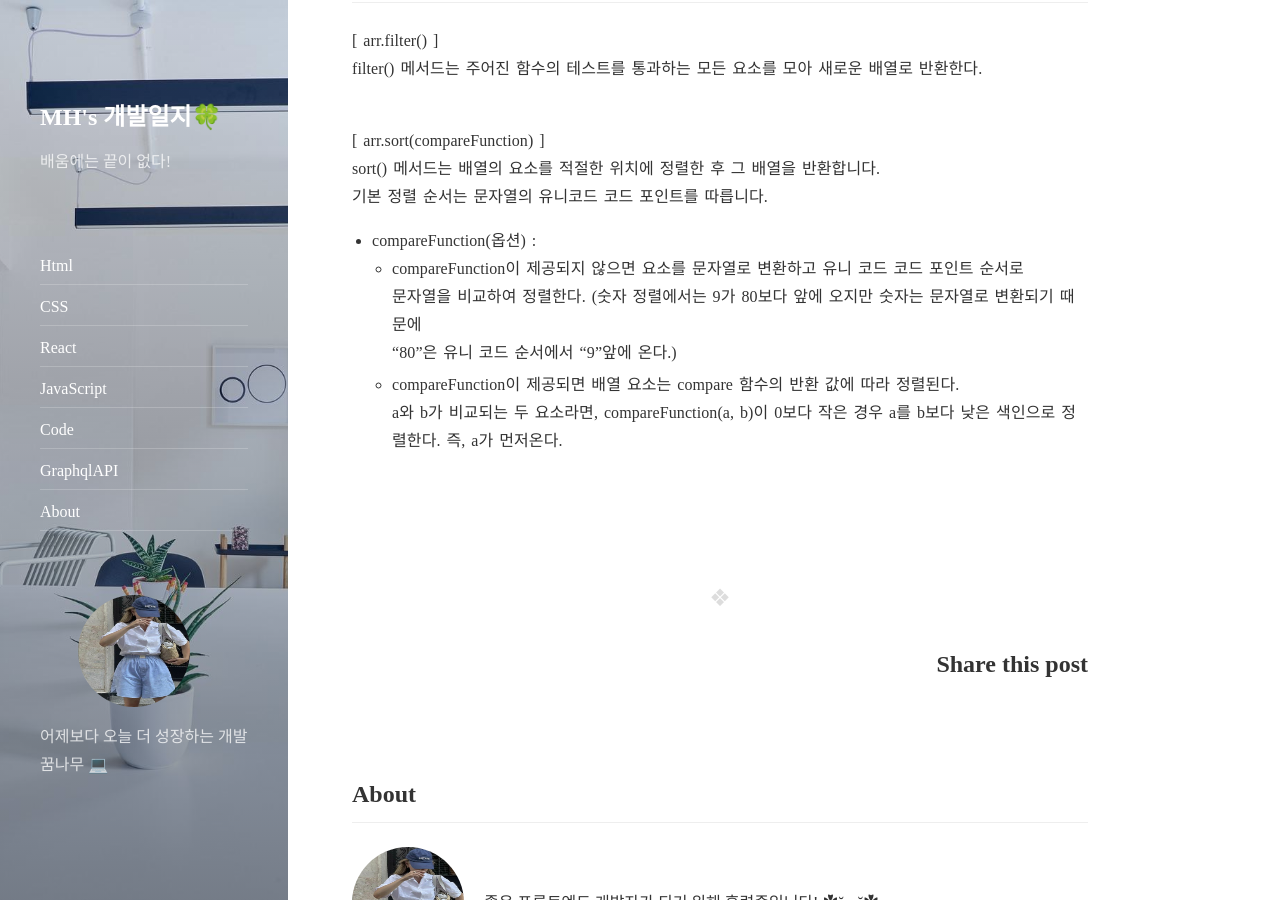
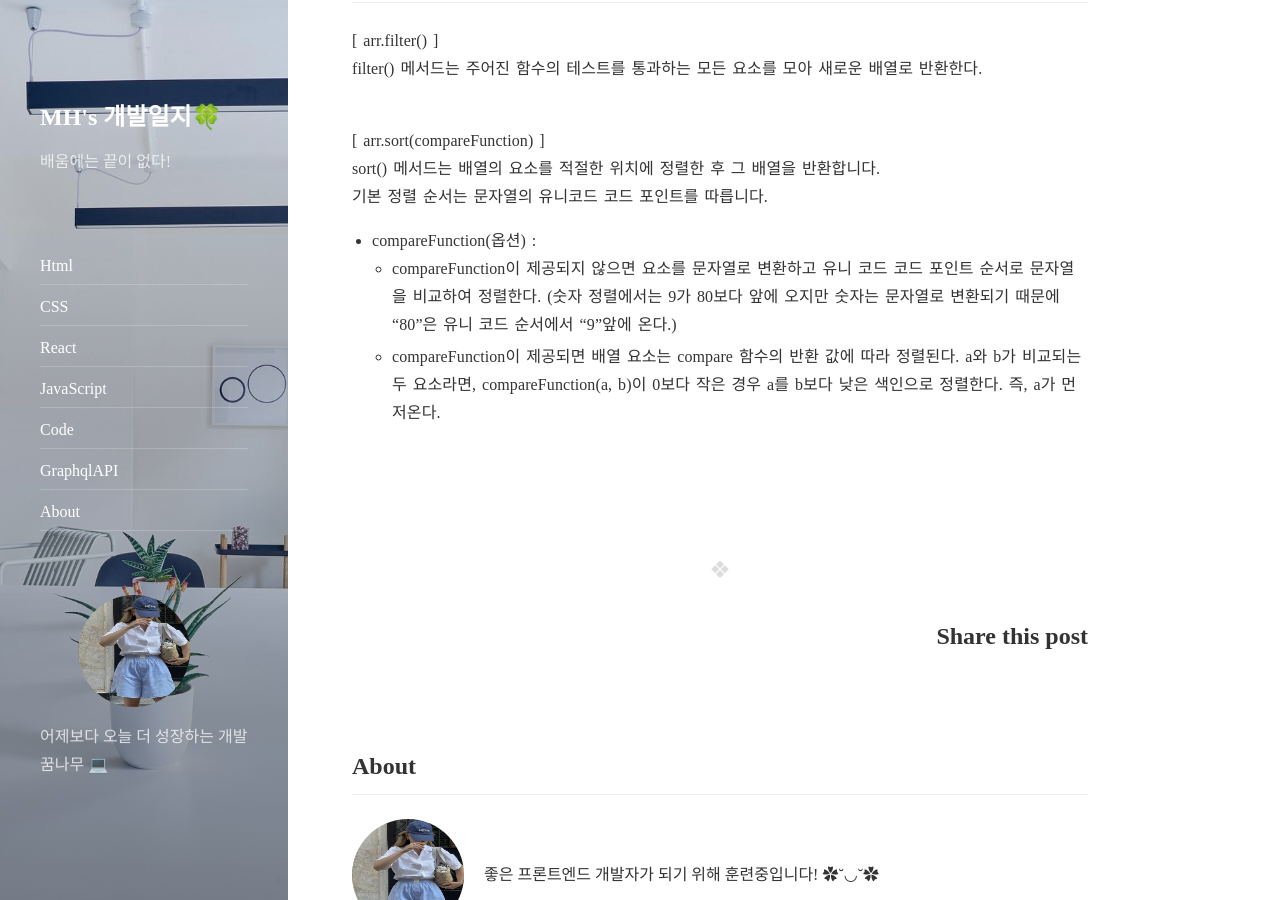
Before and after one commit to MyeongheeJung/MyeongheeJung.github.io, a Jekyll site: the page built from _posts/2023-02-16-algorithm-test2.md, in a window 1280 px wide and 900 px high, scrolled down 1444 px. Built offline with Jekyll 4.4.1, drawn with Linux system fonts in a browser that asks for light colours; nearby versions of some CDN libraries; comment, search, counter and statistics services are not loaded; some of the changed text lies outside the part shown.

```diff
--- a/_posts/2023-02-16-algorithm-test2.md
+++ b/_posts/2023-02-16-algorithm-test2.md
@@ -10,7 +10,7 @@ comments: true
 
 ### 문제 설명
 
-array의 각 element 중 divisor로 나누어 떨어지는 값을 오름차순으로 정렬한 배열을 반환하는 함수,<br> solution을 작성해주세요.
+array의 각 element 중 divisor로 나누어 떨어지는 값을 오름차순으로 정렬한 배열을 반환하는 함수, solution을 작성해주세요.
 divisor로 나누어 떨어지는 element가 하나도 없다면 배열에 -1을 담아 반환하세요.
 
 <br>
@@ -66,5 +66,5 @@ filter() 메서드는 주어진 함수의 테스트를 통과하는 모든 요
 sort() 메서드는 배열의 요소를 적절한 위치에 정렬한 후 그 배열을 반환합니다.<br>
 기본 정렬 순서는 문자열의 유니코드 코드 포인트를 따릅니다.<br>
 - compareFunction(옵션) :
-  - compareFunction이 제공되지 않으면 요소를 문자열로 변환하고 유니 코드 코드 포인트 순서로<br> 문자열을 비교하여 정렬한다. (숫자 정렬에서는 9가 80보다 앞에 오지만 숫자는 문자열로 변환되기 때문에<br> "80"은 유니 코드 순서에서 "9"앞에 온다.)
-  - compareFunction이 제공되면 배열 요소는 compare 함수의 반환 값에 따라 정렬된다.<br> a와 b가 비교되는 두 요소라면, compareFunction(a, b)이 0보다 작은 경우 a를 b보다 낮은 색인으로 정렬한다. 즉, a가 먼저온다.
+  - compareFunction이 제공되지 않으면 요소를 문자열로 변환하고 유니 코드 코드 포인트 순서로 문자열을 비교하여 정렬한다. (숫자 정렬에서는 9가 80보다 앞에 오지만 숫자는 문자열로 변환되기 때문에 "80"은 유니 코드 순서에서 "9"앞에 온다.)
+  - compareFunction이 제공되면 배열 요소는 compare 함수의 반환 값에 따라 정렬된다. a와 b가 비교되는 두 요소라면, compareFunction(a, b)이 0보다 작은 경우 a를 b보다 낮은 색인으로 정렬한다. 즉, a가 먼저온다.
```
Also changed, not shown: _posts/2023-02-15-algorithm-test3.md (+2 -2 lines), _posts/2023-02-16-algorithm-test.md (+1 -1 lines), _posts/2023-02-16-algorithm-test3.md (+1 -1 lines).
